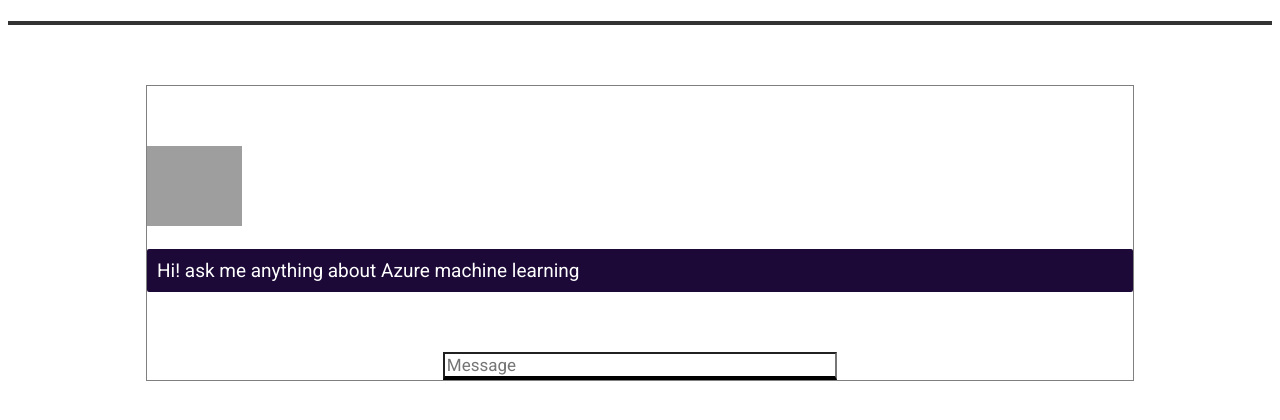
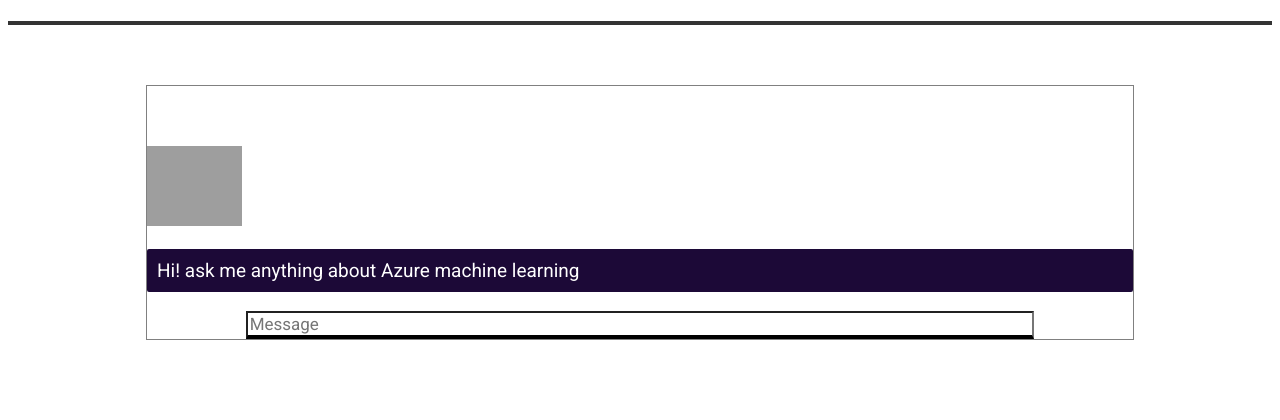
Before and after one commit to rapha18th/mschallengebot, a Flask app: page / in a window 1280 px wide. Shown: the part 252-672 px from the top of the page. Run offline with Flask 2, Linux system fonts and the light colour scheme; some libraries are stand-ins or nearby versions; grey boxes are pictures that could not be loaded.

Commit message:
textinput size

```diff
--- a/templates/home.html
+++ b/templates/home.html
@@ -39,7 +39,8 @@
       #userInput {
         margin-left: auto;
         margin-right: auto;
-        width: 40%;
+        width: 80%;
+        height: 80px
         margin-top: 60px;
       }
       #textInput {
```
